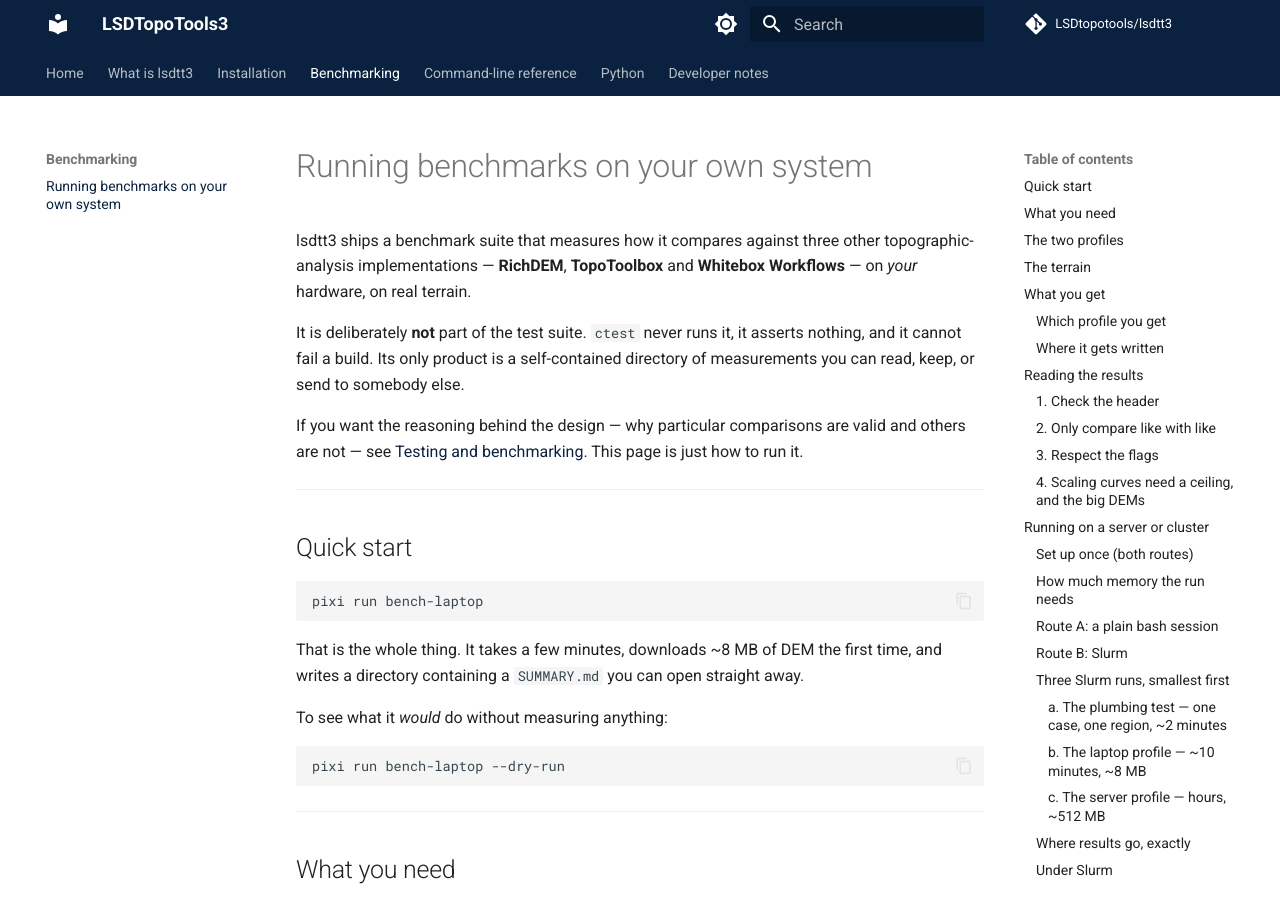
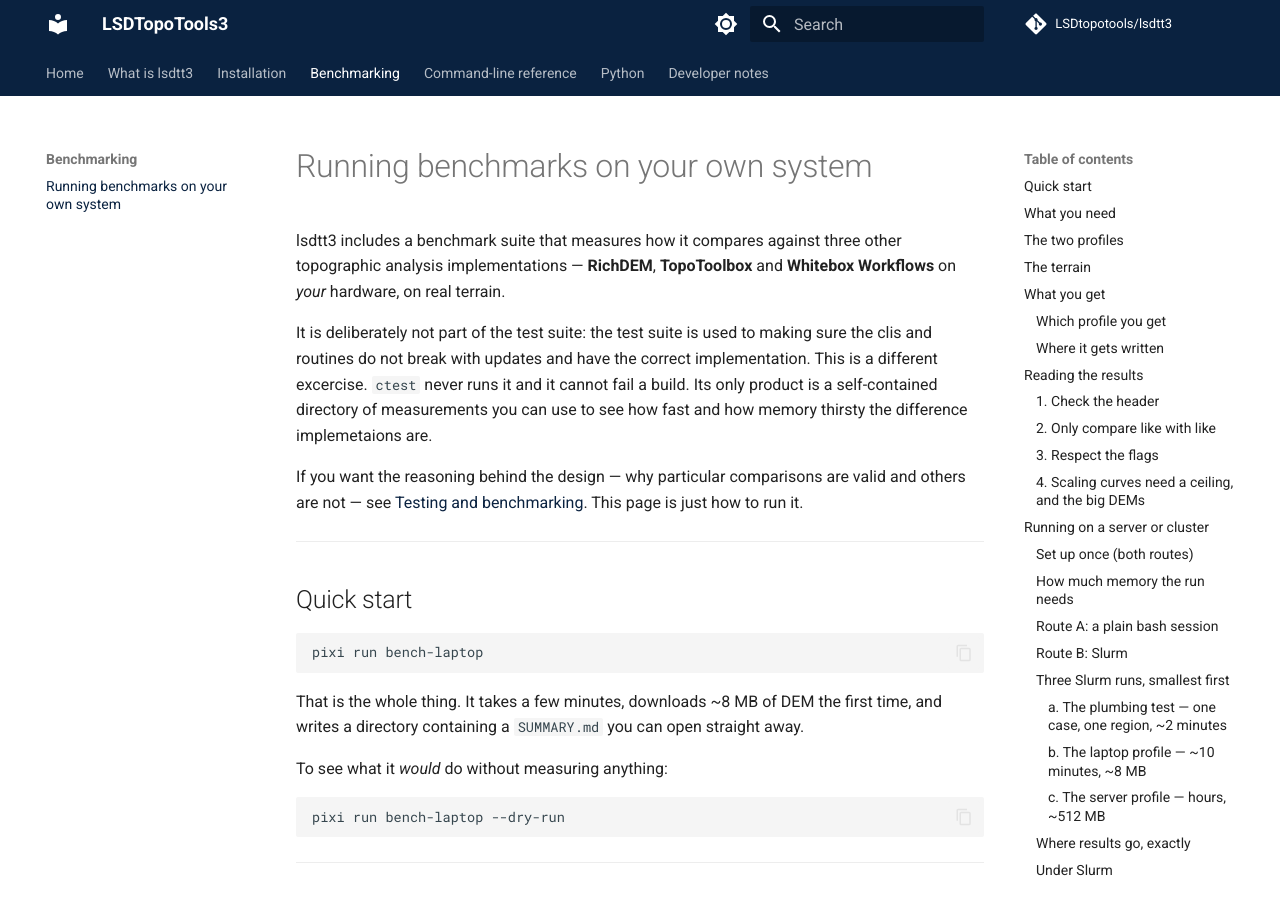
Before and after one commit to LSDtopotools/lsdtt3, an MkDocs documentation site: the page built from docs/running_benchmarks.md, in a window 1280 px wide and 900 px high. Built offline with MkDocs 1.6.1 and Material for MkDocs 9.7.7, drawn with Linux system fonts in a browser that asks for light colours; comment, search, counter and statistics services are not loaded.

Commit message:
A few documentation updates

```diff
--- a/docs/running_benchmarks.md
+++ b/docs/running_benchmarks.md
@@ -1,13 +1,11 @@
 # Running benchmarks on your own system
 
-lsdtt3 ships a benchmark suite that measures how it compares against three
-other topographic-analysis implementations — **RichDEM**, **TopoToolbox** and
-**Whitebox Workflows** — on *your* hardware, on real terrain.
+lsdtt3 includes a benchmark suite that measures how it compares against three
+other topographic analysis implementations — **RichDEM**, **TopoToolbox** and
+**Whitebox Workflows** on *your* hardware, on real terrain.
 
-It is deliberately **not** part of the test suite. `ctest` never runs it, it
-asserts nothing, and it cannot fail a build. Its only product is a
-self-contained directory of measurements you can read, keep, or send to
-somebody else.
+It is deliberately not part of the test suite: the test suite is used to making sure the clis and routines do not break with updates and have the correct implementation. This is a different excercise. `ctest` never runs it  and it cannot fail a build. Its only product is a
+self-contained directory of measurements you can use to see how fast and how memory thirsty the difference implemetaions are.
 
 If you want the reasoning behind the design — why particular comparisons are
 valid and others are not — see
```
